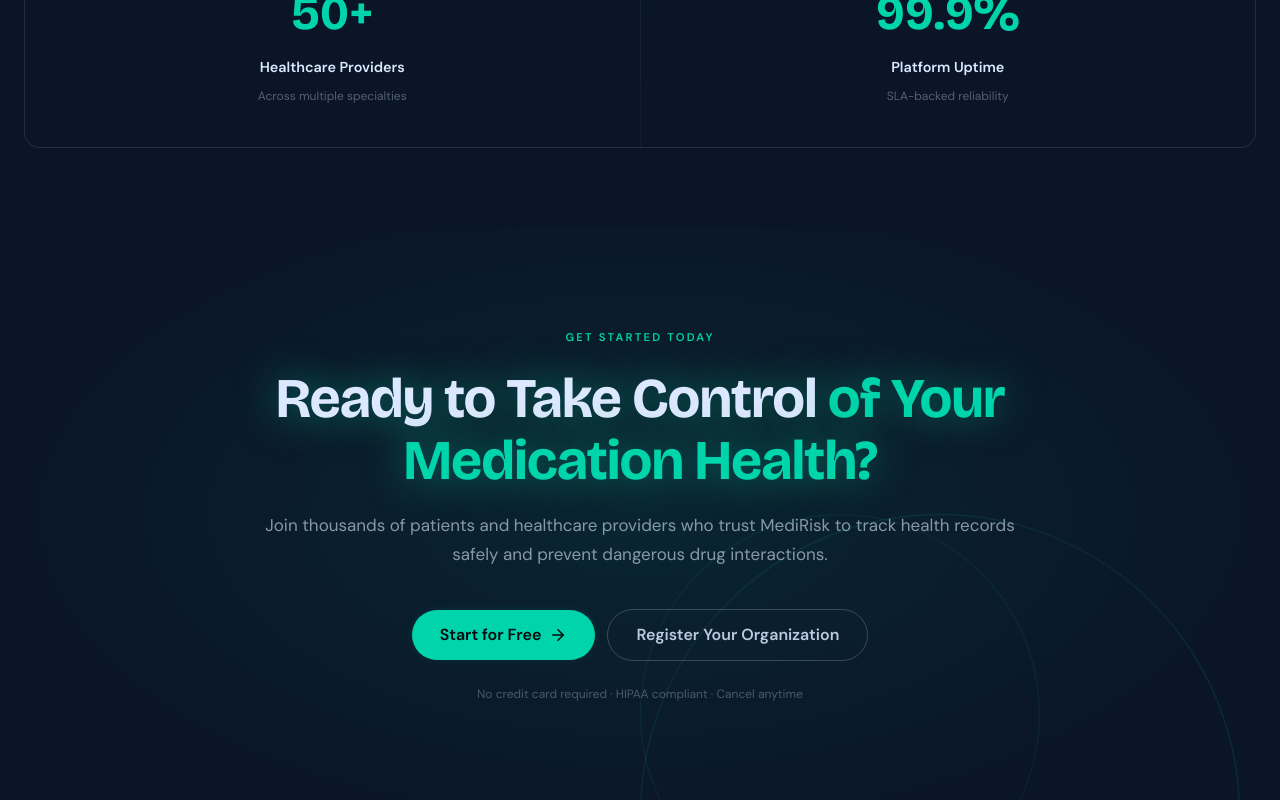
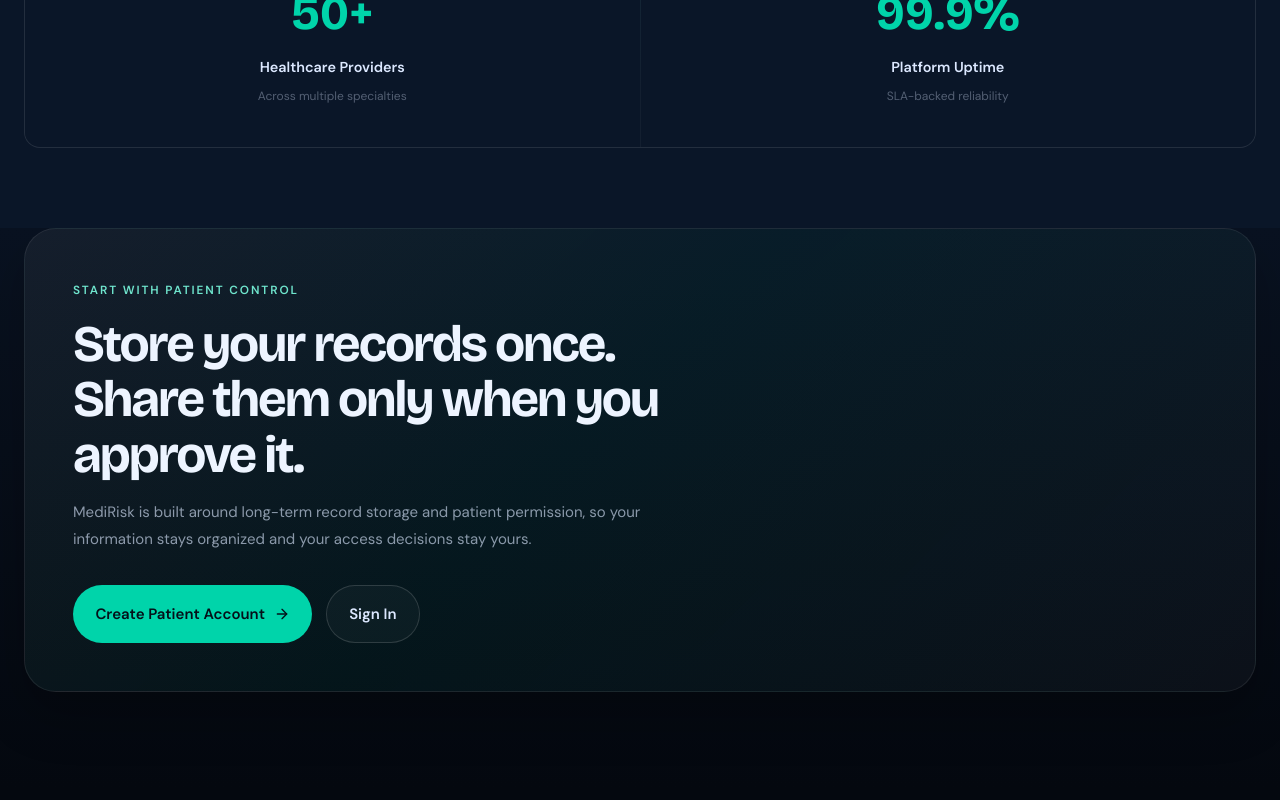
Before and after one commit to voidrlm/capstone, a React (Vite) app in the folder frontend/: page / in a window 1280 px wide. Shown: the part 2128-2928 px from the top of the page. Built offline with nearby package versions, Linux system fonts and the light colour scheme; no server answers.

Commit message:
fix(landing): update CTASection component

```diff
--- a/frontend/src/components/landing/CTASection.tsx
+++ b/frontend/src/components/landing/CTASection.tsx
@@ -1,71 +1,106 @@
-import { Link } from 'react-router-dom'
-import { ArrowRight } from 'lucide-react'
+import { Link } from "react-router-dom";
+import { motion } from "framer-motion";
+import { ArrowRight } from "lucide-react";
 
 export default function CTASection() {
   return (
     <section
       id="cta"
-      style={{ backgroundColor: 'var(--mr-surface, #0a1628)', padding: '6rem 0', position: 'relative', overflow: 'hidden' }}>
-
-      {/* Background glow */}
-      <div style={{ position: 'absolute', inset: 0, background: 'radial-gradient(ellipse 70% 80% at 50% 50%, rgba(0,212,170,0.08) 0%, transparent 70%)', pointerEvents: 'none' }} />
-      {/* Animated rings */}
-      <div style={{ position: 'absolute', left: '50%', top: '50%', width: 600, height: 600, transform: 'translate(-50%,-50%)', borderRadius: '50%', border: '1px solid rgba(0,212,170,0.15)', animation: 'slowSpin 30s linear infinite', pointerEvents: 'none' }} />
-      <div style={{ position: 'absolute', left: '50%', top: '50%', width: 400, height: 400, transform: 'translate(-50%,-50%)', borderRadius: '50%', border: '1px solid rgba(0,212,170,0.1)', animation: 'slowSpin 20s linear infinite reverse', pointerEvents: 'none' }} />
-
-      <div className="land-wrap" style={{ position: 'relative' }}>
-        <div className="land-center" style={{ maxWidth: '48rem', margin: '0 auto' }}>
-
-          <span style={{ color: 'var(--mr-teal)', fontSize: '0.7rem', fontWeight: 600, textTransform: 'uppercase', letterSpacing: '0.2em' }}>
-            Get Started Today
+      style={{
+        background: "linear-gradient(180deg, #091221 0%, #04080f 100%)",
+        padding: "0 0 6rem",
+      }}
+    >
+      <div className="land-wrap">
+        <motion.div
+        initial={{ opacity: 0, y: 36 }}
+        whileInView={{ opacity: 1, y: 0 }}
+        viewport={{ once: true, amount: 0.25 }}
+        transition={{ duration: 0.7, ease: "easeOut" }}
+        style={{
+            borderRadius: "2rem",
+            padding: "clamp(1.75rem, 4vw, 3rem)",
+            border: "1px solid rgba(255,255,255,0.08)",
+            background:
+              "linear-gradient(135deg, rgba(255,255,255,0.05) 0%, rgba(0,212,170,0.06) 45%, rgba(255,255,255,0.03) 100%)",
+            boxShadow: "0 24px 50px rgba(0,0,0,0.24)",
+          }}
+        >
+          <div style={{ maxWidth: "42rem" }}>
+            <span
+              style={{
+                color: "rgba(119,246,219,0.92)",
+                fontSize: "0.74rem",
+                fontWeight: 700,
+                textTransform: "uppercase",
+                letterSpacing: "0.16em",
+              }}
+            >
+              Start With Patient Control
             </span>
-
-          <h2 className="font-display text-glow-teal" style={{ color: '#dce8ff', fontSize: 'clamp(2rem, 5vw, 3.5rem)', fontWeight: 700, marginTop: '1.25rem', letterSpacing: '-0.02em', lineHeight: 1.1 }}>
-            Ready to Take Control{' '}
-            <span style={{ color: 'var(--mr-teal)' }}>of Your Medication Health?</span>
+            <h2
+              className="font-display"
+              style={{
+                color: "#edf4ff",
+                fontSize: "clamp(2rem, 4vw, 3.3rem)",
+                fontWeight: 700,
+                letterSpacing: "-0.04em",
+                lineHeight: 1.08,
+                marginTop: "1rem",
+              }}
+            >
+              Store your records once. Share them only when you approve it.
             </h2>
-
-          <p style={{ color: 'rgba(220,232,255,0.6)', marginTop: '1.25rem', lineHeight: 1.7, fontSize: '1.0625rem' }}>
-            Join thousands of patients and healthcare providers who trust MediRisk to track health records safely and prevent dangerous drug interactions.
+            <p
+              style={{
+                color: "rgba(220,232,255,0.62)",
+                lineHeight: 1.8,
+                marginTop: "1rem",
+                maxWidth: "36rem",
+              }}
+            >
+              MediRisk is built around long-term record storage and patient permission, so your information stays organized and
+              your access decisions stay yours.
             </p>
 
-          <div style={{ marginTop: '2.5rem', display: 'flex', flexWrap: 'wrap', alignItems: 'center', justifyContent: 'center', gap: '0.75rem' }}>
+            <div style={{ display: "flex", flexWrap: "wrap", gap: "0.85rem", marginTop: "2rem" }}>
               <Link
                 to="/signup/patient"
-              className="pulse-glow"
                 style={{
-                display: 'inline-flex', alignItems: 'center', gap: '0.5rem',
-                backgroundColor: '#00d4aa', color: '#04080f',
-                fontWeight: 700, fontSize: '1rem',
-                padding: '0.75rem 1.75rem', borderRadius: '9999px',
-                textDecoration: 'none', transition: 'background-color 0.2s',
+                  display: "inline-flex",
+                  alignItems: "center",
+                  gap: "0.55rem",
+                  background: "#00d4aa",
+                  color: "#041019",
+                  textDecoration: "none",
+                  fontWeight: 800,
+                  borderRadius: 999,
+                  padding: "1rem 1.4rem",
                 }}
-              onMouseEnter={e => (e.currentTarget.style.backgroundColor = '#00ffcc')}
-              onMouseLeave={e => (e.currentTarget.style.backgroundColor = '#00d4aa')}>
-              Start for Free
-              <ArrowRight size={18} />
+              >
+                Create Patient Account
+                <ArrowRight size={16} />
               </Link>
               <Link
-              to="/signup/provider"
+                to="/login"
                 style={{
-                display: 'inline-flex', alignItems: 'center',
-                border: '1px solid rgba(255,255,255,0.2)', color: 'rgba(220,232,255,0.85)',
-                fontWeight: 600, fontSize: '1rem',
-                padding: '0.75rem 1.75rem', borderRadius: '9999px',
-                textDecoration: 'none', transition: 'all 0.2s',
-                backgroundColor: 'transparent',
+                  display: "inline-flex",
+                  alignItems: "center",
+                  color: "#dce8ff",
+                  textDecoration: "none",
+                  fontWeight: 700,
+                  borderRadius: 999,
+                  padding: "1rem 1.4rem",
+                  border: "1px solid rgba(255,255,255,0.14)",
+                  background: "rgba(255,255,255,0.03)",
                 }}
-              onMouseEnter={e => { e.currentTarget.style.backgroundColor = 'rgba(255,255,255,0.08)'; e.currentTarget.style.borderColor = 'rgba(255,255,255,0.35)' }}
-              onMouseLeave={e => { e.currentTarget.style.backgroundColor = 'transparent'; e.currentTarget.style.borderColor = 'rgba(255,255,255,0.2)' }}>
-              Register Your Organization
+              >
+                Sign In
               </Link>
             </div>
-
-          <p style={{ color: 'rgba(220,232,255,0.3)', fontSize: '0.75rem', marginTop: '1.5rem' }}>
-            No credit card required · HIPAA compliant · Cancel anytime
-          </p>
           </div>
+        </motion.div>
       </div>
     </section>
-  )
+  );
 }
```
Lines whose indentation alone changed are shown as unchanged.
